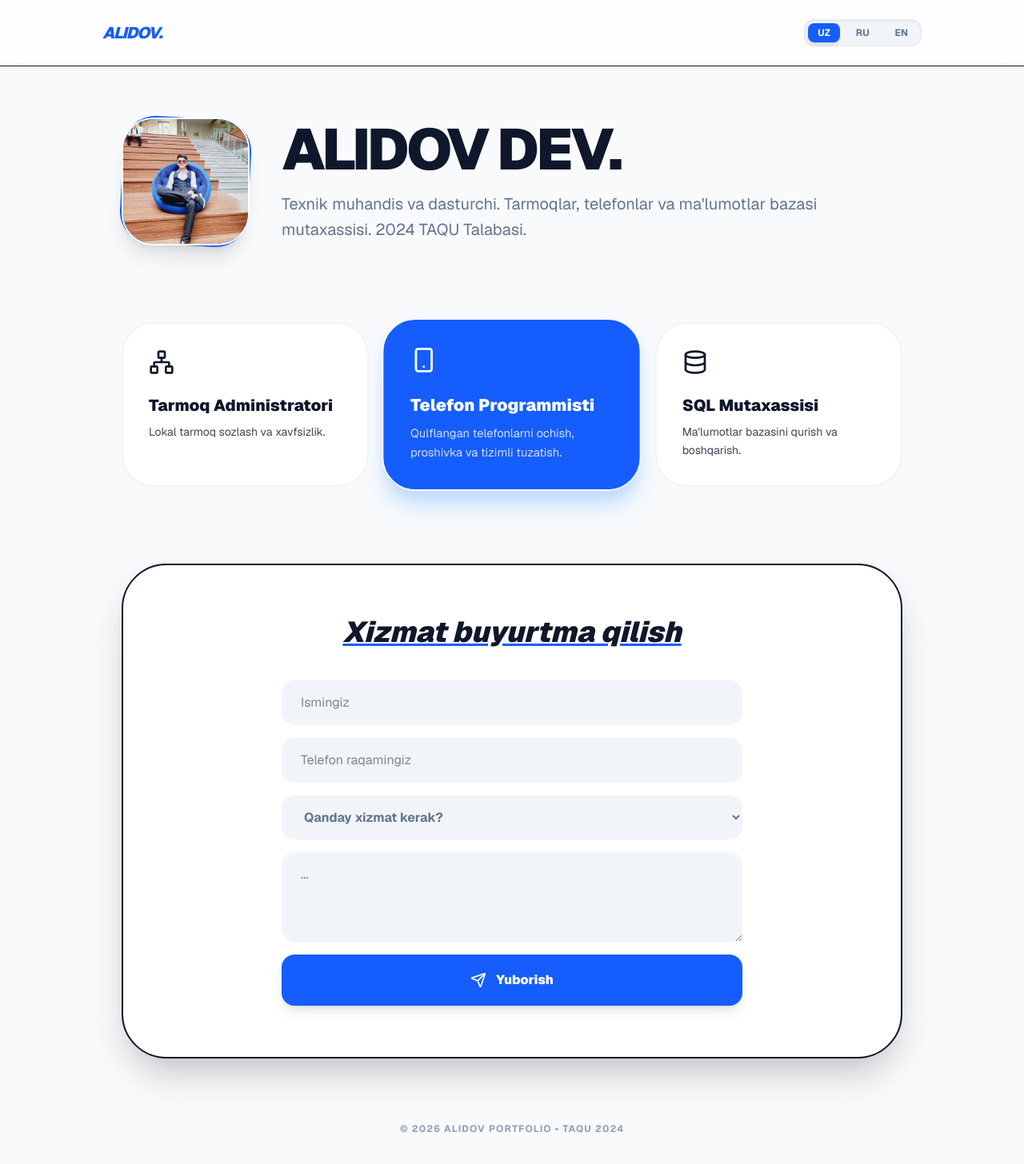
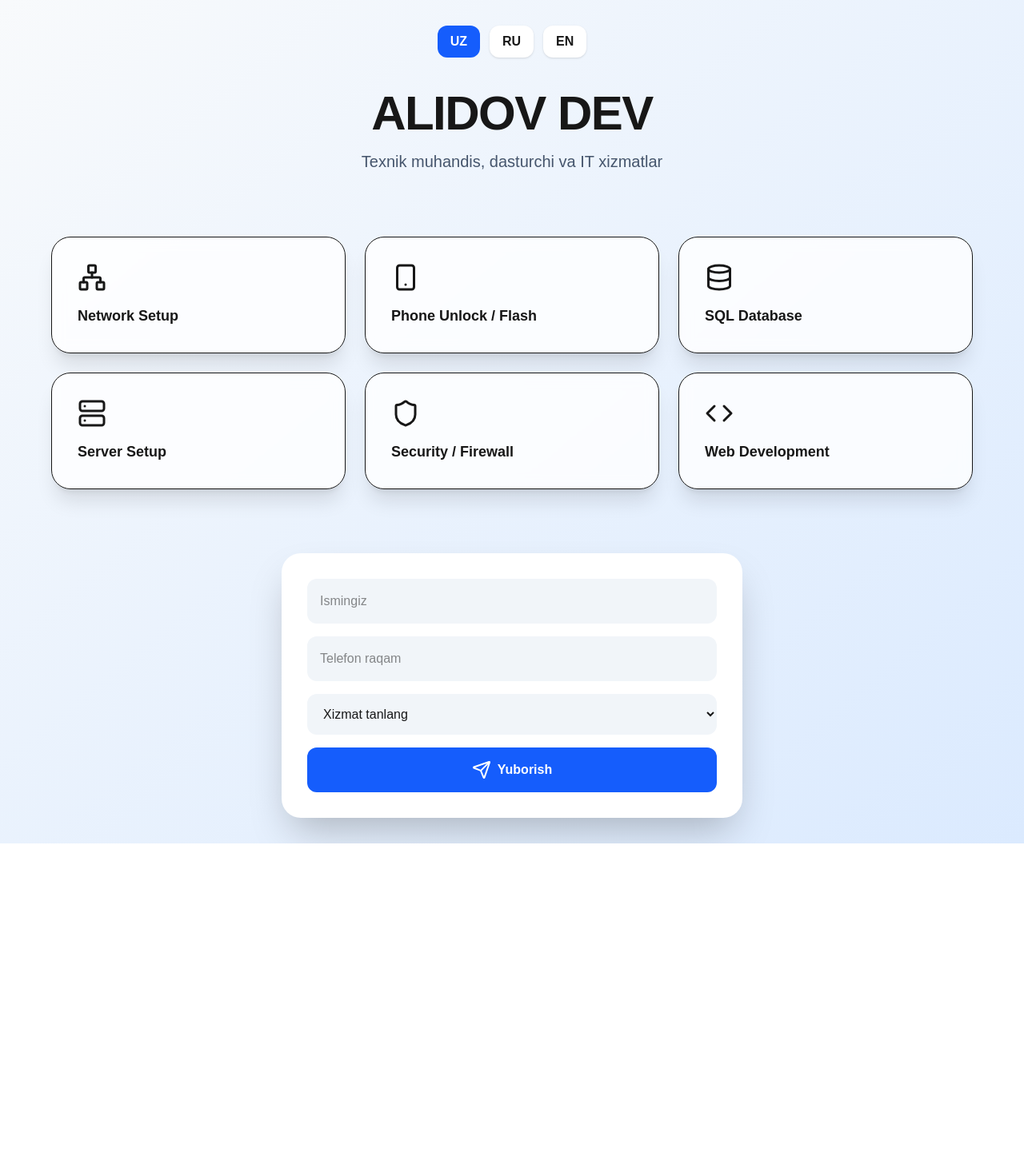
Before and after one commit to alijonqodirov2022-crypto/Mening_blogim, a Next.js app: page / in a window 1280 px wide. Shown: the top 1456 px of the page at 80% size. After the commit the page ends 1055 px from the top, so only its background shows below. Built offline with nearby package versions, Linux system fonts and the light colour scheme.

Commit message:
Tillar va rasm to'g'irlandi

```diff
--- a/app/page.tsx
+++ b/app/page.tsx
@@ -1,171 +1,164 @@
 "use client";
-import React, { useState } from 'react';
-import { Database, Send, Smartphone, Network, Lock } from 'lucide-react';
+import React, { useState } from "react";
+import { Database, Send, Smartphone, Network, Shield, Code, Server } from "lucide-react";
+import { motion } from "framer-motion";
 
 const translations = {
   uz: {
-    hero_title: "ALIDOV DEV.",
-    hero_desc: "Texnik muhandis va dasturchi. Tarmoqlar, telefonlar va ma'lumotlar bazasi mutaxassisi. 2024 TAQU Talabasi.",
-    service_phone: "Telefon Programmisti",
-    service_phone_desc: "Qulflangan telefonlarni ochish, proshivka va tizimli tuzatish.",
-    service_admin: "Tarmoq Administratori",
-    service_admin_desc: "Lokal tarmoq sozlash va xavfsizlik.",
-    service_sql: "SQL Mutaxassisi",
-    service_sql_desc: "Ma'lumotlar bazasini qurish va boshqarish.",
-    contact_title: "Xizmat buyurtma qilish",
-    placeholder_name: "Ismingiz",
-    placeholder_phone: "Telefon raqamingiz",
-    select_service: "Qanday xizmat kerak?",
-    opt_unlock: "Telefonni blokdan ochish",
-    opt_network: "Tarmoqni sozlash",
-    opt_sql: "SQL Ma'lumotlar bazasi",
-    btn_send: "Yuborish",
-    success: "Muvaffaqiyatli yuborildi! ✅"
+    title: "ALIDOV DEV",
+    desc: "Texnik muhandis, dasturchi va IT xizmatlar",
+    name: "Ismingiz",
+    phone: "Telefon raqam",
+    service: "Xizmat tanlang",
+    send: "Yuborish",
+    success: "Yuborildi ✅",
   },
   ru: {
-    hero_title: "ALIDOV DEV.",
-    hero_desc: "Технический инженер и программист. Специалист по сетям, телефонам и базам данных. Студент ТАСИ 2024.",
-    service_phone: "Программист телефонов",
-    service_phone_desc: "Разблокировка телефонов, прошивка и системный ремонт.",
-    service_admin: "Сетевой администратор",
-    service_admin_desc: "Настройка локальных сетей и безопасность.",
-    service_sql: "SQL Эксперт",
-    service_sql_desc: "Проектирование и управление базами данных.",
-    contact_title: "Заказать услугу",
-    placeholder_name: "Ваше имя",
-    placeholder_phone: "Номер телефона",
-    select_service: "Какая услуга нужна?",
-    opt_unlock: "Разблокировка телефона",
-    opt_network: "Настройка сети",
-    opt_sql: "База данных SQL",
-    btn_send: "Отправить",
-    success: "Успешно отправлено! ✅"
+    title: "ALIDOV DEV",
+    desc: "Технический инженер и IT-специалист",
+    name: "Ваше имя",
+    phone: "Телефон",
+    service: "Выберите услугу",
+    send: "Отправить",
+    success: "Отправлено ✅",
   },
   en: {
-    hero_title: "ALIDOV DEV.",
-    hero_desc: "Technical engineer and developer. Specialist in networks, phones, and databases. TAQU Student 2024.",
-    service_phone: "Phone Programmer",
-    service_phone_desc: "Unlocking phones, flashing, and system repairs.",
-    service_admin: "Network Administrator",
-    service_admin_desc: "Local network setup and security.",
-    service_sql: "SQL Expert",
-    service_sql_desc: "Database design and management.",
-    contact_title: "Order a Service",
-    placeholder_name: "Your name",
-    placeholder_phone: "Phone number",
-    select_service: "Which service do you need?",
-    opt_unlock: "Phone Unlocking",
-    opt_network: "Network Setup",
-    opt_sql: "SQL Database",
-    btn_send: "Send",
-    success: "Sent successfully! ✅"
-  }
+    title: "ALIDOV DEV",
+    desc: "Technical engineer and IT services",
+    name: "Your name",
+    phone: "Phone number",
+    service: "Select service",
+    send: "Send",
+    success: "Sent ✅",
+  },
 };
 
-export default function Portfolio() {
-  const [lang, setLang] = useState('uz');
-  const [name, setName] = useState('');
-  const [phone, setPhone] = useState('');
-  const [service, setService] = useState('');
-  const [message, setMessage] = useState('');
-  const [status, setStatus] = useState('');
+const services = [
+  { key: "Network Setup", icon: Network },
+  { key: "Phone Unlock / Flash", icon: Smartphone },
+  { key: "SQL Database", icon: Database },
+  { key: "Server Setup", icon: Server },
+  { key: "Security / Firewall", icon: Shield },
+  { key: "Web Development", icon: Code },
+];
 
-  const t = translations[lang as keyof typeof translations];
+export default function Page() {
+  const [lang, setLang] = useState<"uz" | "ru" | "en">("uz");
+  const t = translations[lang];
 
-  const sendToTelegram = async (e: React.FormEvent) => {
+  const [name, setName] = useState("");
+  const [phone, setPhone] = useState("");
+  const [service, setService] = useState("");
+  const [status, setStatus] = useState("");
+
+  async function send(e: React.FormEvent) {
     e.preventDefault();
-    setStatus('sending');
-    const botToken = "8578469335:AAGIhKG9I_FoRAw7pRLHkpWmyLmc7-XqLFU";
-    const chatId = "7277916371";
-    const text = `🚀 YANGI BUYURTMA (${lang.toUpperCase()})\n👤 Mijoz: ${name}\n📞 Tel: ${phone}\n🛠 Xizmat: ${service}\n💬 Xabar: ${message}`;
+    setStatus("sending");
 
-    try {
-      const res = await fetch(`https://api.telegram.org/bot${botToken}/sendMessage`, {
-        method: 'POST',
-        headers: { 'Content-Type': 'application/json' },
-        body: JSON.stringify({ chat_id: chatId, text: text })
+    const text = `🚀 BUYURTMA\n👤 ${name}\n📞 ${phone}\n🛠 ${service}\n🌍 ${lang.toUpperCase()}`;
+
+    await fetch("https://api.telegram.org/bot8578469335:AAGIhKG9I_FoRAw7pRLHkpWmyLmc7-XqLFU/sendMessage", {
+      method: "POST",
+      headers: { "Content-Type": "application/json" },
+      body: JSON.stringify({ chat_id: "7277916372", text }),
     });
-      if (res.ok) {
-        setStatus('success');
-        setName(''); setPhone(''); setMessage(''); setService('');
-        setTimeout(() => setStatus(''), 5000);
+
+    setStatus("success");
+    setName("");
+    setPhone("");
+    setService("");
   }
-    } catch (error) { setStatus('error'); }
-  };
 
   return (
-    <div className="min-h-screen bg-slate-50 text-slate-900 font-sans pb-20">
-      <nav className="p-6 border-b bg-white/80 backdrop-blur-md sticky top-0 z-50">
-        <div className="max-w-5xl mx-auto flex justify-between items-center">
-          <span className="text-xl font-black tracking-tighter text-blue-600 italic">ALIDOV.</span>
-          <div className="flex gap-2 bg-slate-100 p-1 rounded-xl shadow-inner border border-slate-200">
-            {['uz', 'ru', 'en'].map((l) => (
-              <button key={l} onClick={() => setLang(l)}
-                className={`px-3 py-1 rounded-lg text-xs font-bold uppercase transition-all ${lang === l ? 'bg-blue-600 text-white shadow-md' : 'text-slate-500 hover:bg-slate-200'}`}>
-                {l}
+    <main className="min-h-screen bg-gradient-to-br from-slate-50 to-blue-100 p-8">
+      {/* Language */}
+      <div className="flex justify-center gap-3 mb-10">
+        {["uz", "ru", "en"].map((l) => (
+          <button
+            key={l}
+            onClick={() => setLang(l as any)}
+            className={`px-4 py-2 rounded-xl font-bold transition ${lang === l ? "bg-blue-600 text-white" : "bg-white shadow"}`}
+          >
+            {l.toUpperCase()}
           </button>
         ))}
       </div>
-        </div>
-      </nav>
 
-      <main className="max-w-5xl mx-auto px-6 pt-16">
-        <section className="flex flex-col md:flex-row items-center gap-10 mb-24">
-          <div className="relative w-40 h-40 shrink-0">
-             <div className="absolute inset-0 bg-blue-600 rounded-[2.5rem] rotate-3 shadow-xl"></div>
-             <div className="absolute inset-0 bg-slate-300 rounded-[2.5rem] overflow-hidden border-2 border-white">
-                <img
-                  src="/me.jpg"
-                  alt="Alijon"
-                  className="w-full h-full object-cover"
-                  onError={(e) => {
-                    e.currentTarget.src = `https://ui-avatars.com/api/?name=Alijon+Qodirov&background=0284c7&color=fff&size=512`
-                  }}
-                />
-             </div>
-          </div>
-          <div className="text-center md:text-left">
-            <h1 className="text-5xl md:text-7xl font-black tracking-tighter mb-4 uppercase leading-none">{t.hero_title}</h1>
-            <p className="text-xl text-slate-500 max-w-2xl leading-relaxed">{t.hero_desc}</p>
-          </div>
+      {/* Hero */}
+      <motion.div
+        initial={{ opacity: 0, y: 40 }}
+        animate={{ opacity: 1, y: 0 }}
+        transition={{ duration: 0.6 }}
+        className="text-center max-w-3xl mx-auto mb-20"
+      >
+        <h1 className="text-6xl font-black mb-4 tracking-tight">{t.title}</h1>
+        <p className="text-xl text-slate-600">{t.desc}</p>
+      </motion.div>
+
+      {/* Services */}
+      <section className="grid md:grid-cols-3 gap-6 max-w-6xl mx-auto mb-20">
+        {services.map((s, i) => {
+          const Icon = s.icon;
+          return (
+            <motion.div
+              key={s.key}
+              whileHover={{ scale: 1.05 }}
+              initial={{ opacity: 0, y: 30 }}
+              animate={{ opacity: 1, y: 0 }}
+              transition={{ delay: i * 0.1 }}
+              onClick={() => setService(s.key)}
+              className={`cursor-pointer p-8 rounded-3xl shadow-xl backdrop-blur border transition ${
+                service === s.key
+                  ? "bg-blue-600 text-white"
+                  : "bg-white/80"
+              }`}
+            >
+              <Icon size={36} className="mb-4" />
+              <h3 className="font-black text-lg">{s.key}</h3>
+            </motion.div>
+          );
+        })}
       </section>
 
-        <section className="grid grid-cols-1 md:grid-cols-3 gap-6 mb-24">
-          {[
-            { icon: Network, title: t.service_admin, desc: t.service_admin_desc, color: 'bg-white text-slate-900' },
-            { icon: Smartphone, title: t.service_phone, desc: t.service_phone_desc, color: 'bg-blue-600 text-white scale-105 shadow-xl shadow-blue-200' },
-            { icon: Database, title: t.service_sql, desc: t.service_sql_desc, color: 'bg-white text-slate-900' }
-          ].map((s, i) => (
-            <div key={i} className={`p-8 rounded-[2.5rem] border-2 border-slate-100 ${s.color}`}>
-              <s.icon className="mb-6" size={32} />
-              <h3 className="font-black text-xl mb-2">{s.title}</h3>
-              <p className="text-sm opacity-80 leading-relaxed">{s.desc}</p>
-            </div>
+      {/* Form */}
+      <motion.form
+        onSubmit={send}
+        initial={{ opacity: 0 }}
+        animate={{ opacity: 1 }}
+        className="max-w-xl mx-auto bg-white rounded-3xl shadow-2xl p-8 space-y-4"
+      >
+        <input
+          required
+          placeholder={t.name}
+          value={name}
+          onChange={(e) => setName(e.target.value)}
+          className="w-full p-4 rounded-xl bg-slate-100"
+        />
+        <input
+          required
+          placeholder={t.phone}
+          value={phone}
+          onChange={(e) => setPhone(e.target.value)}
+          className="w-full p-4 rounded-xl bg-slate-100"
+        />
+        <select
+          required
+          value={service}
+          onChange={(e) => setService(e.target.value)}
+          className="w-full p-4 rounded-xl bg-slate-100"
+        >
+          <option value="">{t.service}</option>
+          {services.map((s) => (
+            <option key={s.key}>{s.key}</option>
           ))}
-        </section>
-
-        <section id="contact" className="bg-white rounded-[3.5rem] p-8 md:p-16 border-2 border-slate-900 shadow-2xl relative overflow-hidden">
-          <div className="max-w-xl mx-auto">
-            <h2 className="text-4xl font-black text-center mb-10 italic underline decoration-blue-600">{t.contact_title}</h2>
-            <form onSubmit={sendToTelegram} className="flex flex-col gap-4">
-              <input type="text" placeholder={t.placeholder_name} required value={name} onChange={(e) => setName(e.target.value)} className="w-full px-6 py-4 rounded-2xl bg-slate-100 border-none outline-none focus:ring-2 focus:ring-blue-600" />
-              <input type="tel" placeholder={t.placeholder_phone} required value={phone} onChange={(e) => setPhone(e.target.value)} className="w-full px-6 py-4 rounded-2xl bg-slate-100 border-none outline-none focus:ring-2 focus:ring-blue-600" />
-              <select required value={service} onChange={(e) => setService(e.target.value)} className="w-full px-6 py-4 rounded-2xl bg-slate-100 border-none outline-none focus:ring-2 focus:ring-blue-600 text-slate-500 font-bold">
-                <option value="">{t.select_service}</option>
-                <option value="Phone Unlock">{t.opt_unlock}</option>
-                <option value="Network Admin">{t.opt_network}</option>
-                <option value="SQL Database">{t.opt_sql}</option>
         </select>
-              <textarea placeholder="..." value={message} onChange={(e) => setMessage(e.target.value)} className="w-full px-6 py-4 rounded-2xl bg-slate-100 border-none outline-none focus:ring-2 focus:ring-blue-600 h-28" />
-              <button type="submit" disabled={status === 'sending'} className="bg-blue-600 text-white font-black py-5 rounded-2xl hover:bg-black transition-all shadow-lg flex items-center justify-center gap-3">
-                <Send size={20} /> {status === 'sending' ? '...' : t.btn_send}
+        <button className="w-full bg-blue-600 hover:bg-black transition text-white py-4 rounded-xl font-black flex justify-center gap-2">
+          <Send /> {t.send}
         </button>
-              {status === 'success' && <div className="p-4 bg-green-100 text-green-700 rounded-2xl text-center font-bold">{t.success}</div>}
-            </form>
-          </div>
-        </section>
+        {status === "success" && (
+          <p className="text-green-600 text-center font-bold">{t.success}</p>
+        )}
+      </motion.form>
     </main>
-      <footer className="mt-20 text-center text-slate-400 font-bold text-xs uppercase tracking-widest"><p>© 2026 Alidov Portfolio • TAQU 2024</p></footer>
-    </div>
   );
 }
```
Lines whose indentation alone changed are shown as unchanged.
